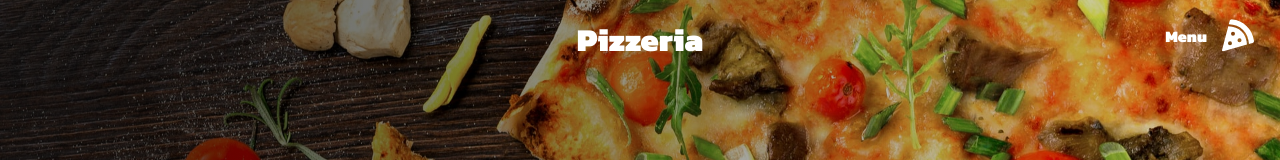
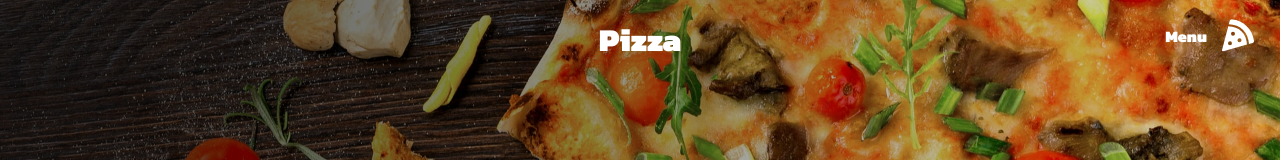
Before and after one commit to harsha-vardhan-reddy-07/pizzeria, a React (Create React App) app: page / in a window 1280 px wide. Shown: the top 160 px of the page. Built offline with nearby package versions, Linux system fonts and the light colour scheme.

Commit message:
trail update

```diff
--- a/src/components/Navbar/index.js
+++ b/src/components/Navbar/index.js
@@ -5,7 +5,7 @@
   return (
     <>
         <Nav>
-            <NavLink to='/'>Pizzeria</NavLink>
+            <NavLink to='/'>Pizza</NavLink>
 
             <NavIcon onClick={toggle}>
                 <p>Menu</p>
```
